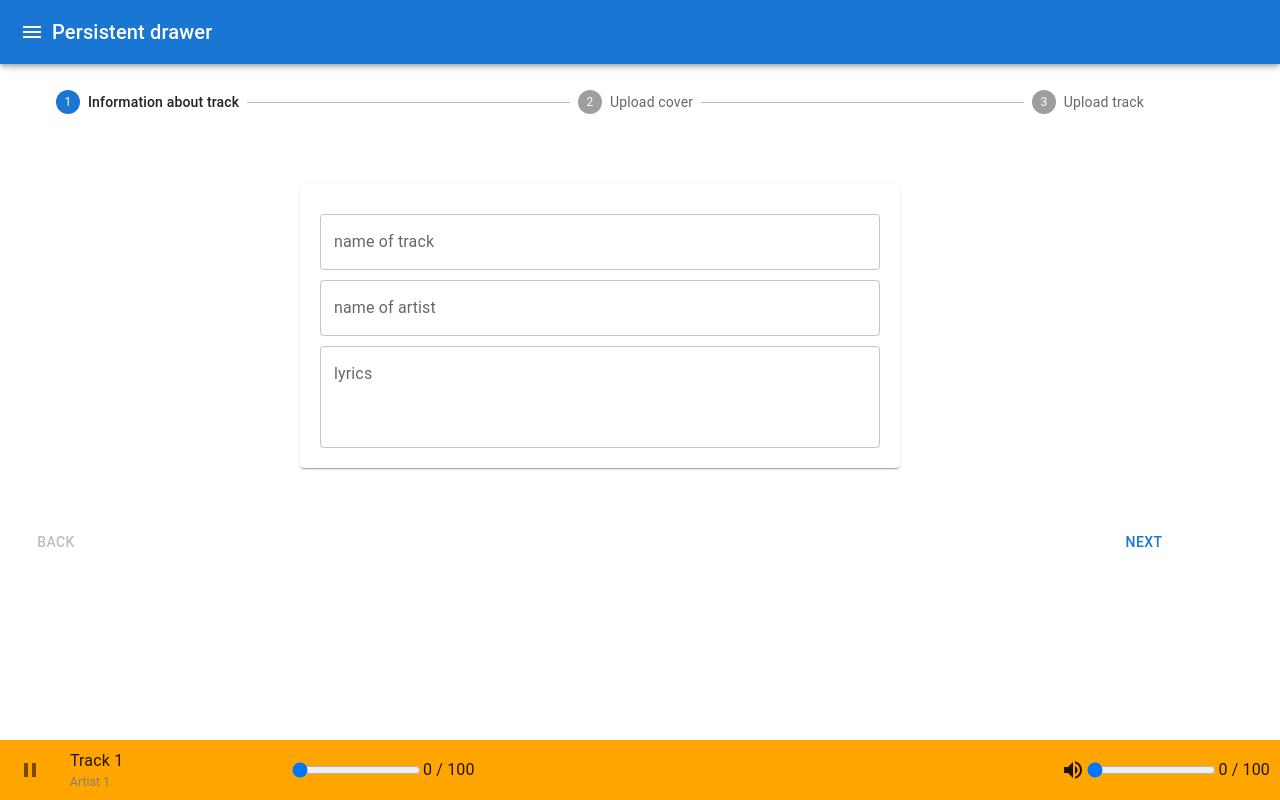
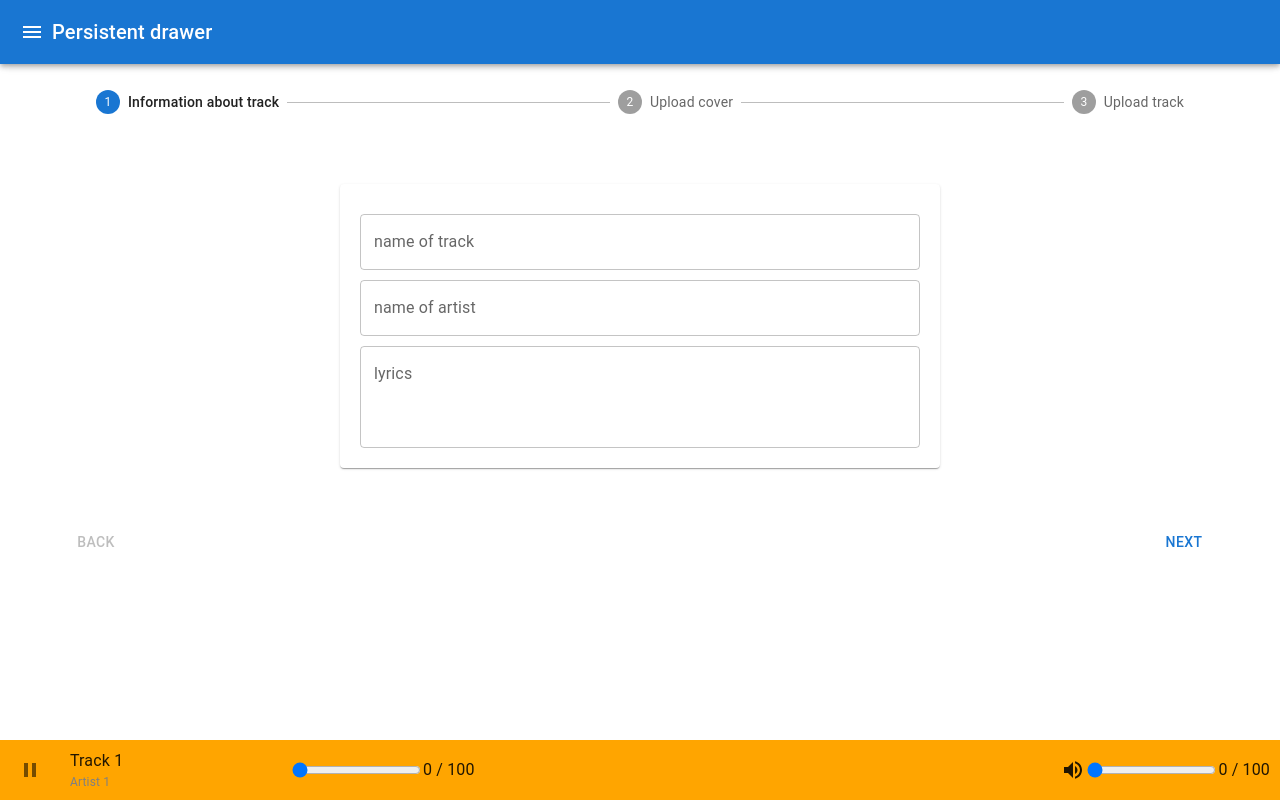
Before and after one commit to mykytapilec/streaming-app, a Next.js app in the folder client/: page /tracks/create in a window 1280 px wide. Built offline with nearby package versions, Linux system fonts and the light colour scheme.

Commit message:
container style fix

```diff
--- a/client/layouts/MainLayout.tsx
+++ b/client/layouts/MainLayout.tsx
@@ -12,7 +12,7 @@ const MainLayout: React.FC<MainLayoutProps> = ({ children }) => {
     return (
         <>
             <Navbar />
-            <Container style={{margin: '90px 0'}}>
+            <Container style={{margin: '90px auto'}}>
                 { children }
             </Container>
             <Player />
```
